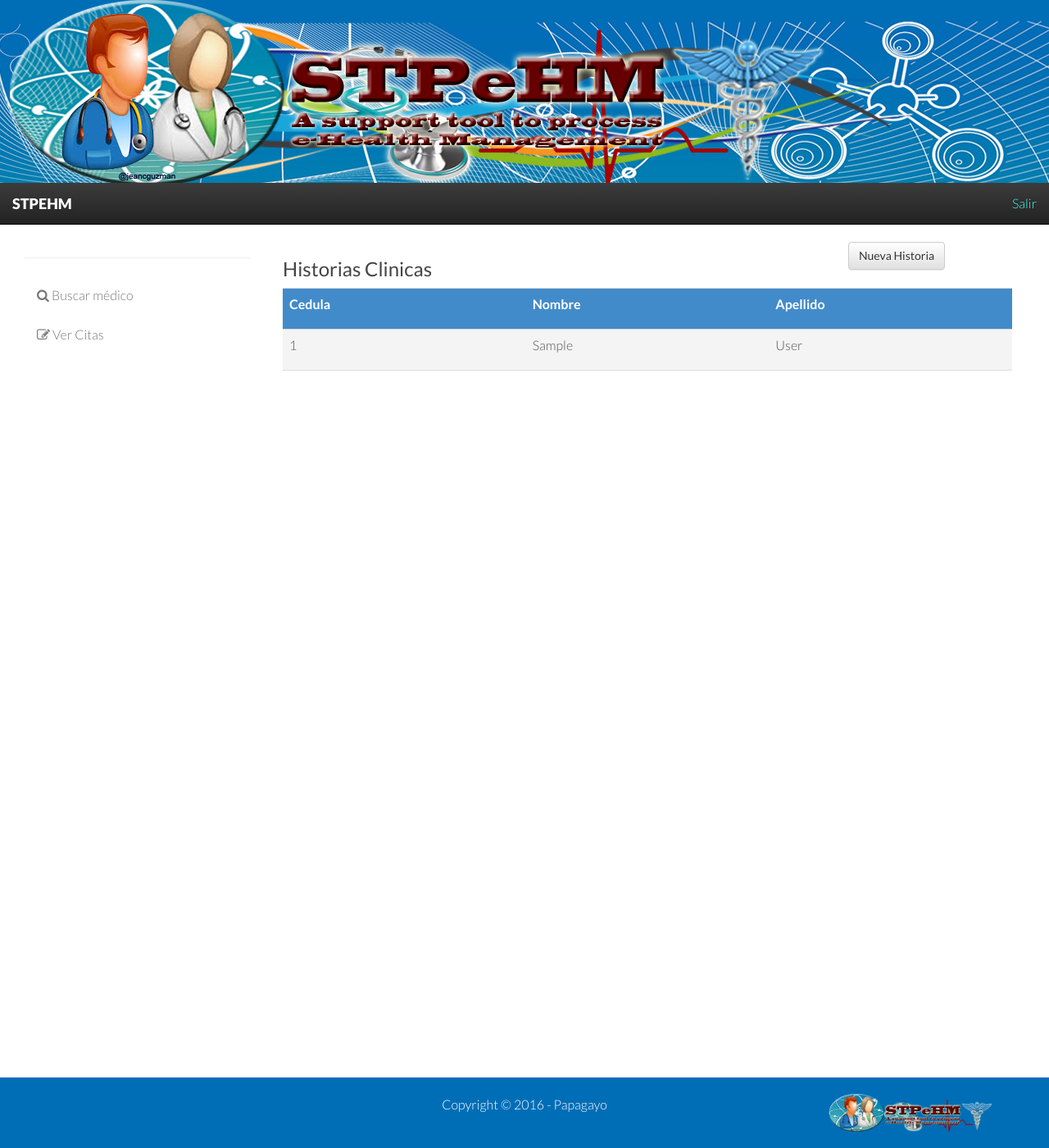
After one commit to USBeHealthProject/historiasClinicas, a Django app: page /historias/ in a window 1280 px wide. The commit adds this page. Shown: the whole page at 82% size. Run offline with Django 3.2, Linux system fonts and the light colour scheme; a user stored in the database is signed in; tables that the repository leaves empty hold one stand-in row (values such as "Sample post"); some libraries are stand-ins or nearby versions.

Commit message:
Listar historias del medico y crear nuevas historias

```diff
--- a/eHealth/templates/base.html
+++ b/eHealth/templates/base.html
@@ -86,7 +86,7 @@
                   <li><a href=""><i class="fa fa-envelope"></i>  Inbox</a></li>
                   <li><a href=""><i class="fa fa-user"></i>  Ver Perfil</a></li>
                   <li><a href=""><i class="fa fa-calendar"></i>  Ver Consultas</a></li>
-                  <li><a href=""><i class="fa fa-folder-open"></i>  Historias Clínicas</a></li>
+                  <li><a href="{% url 'historias_clinicas' %}"><i class="fa fa-folder-open"></i>  Historias Clínicas</a></li>
                   <li><a href=""><i class="fa fa-share"></i>  Referir paciente</a></li>
                   <li><a href=""><i class="fa fa-search "></i>  Buscar paciente</a></li>
                 {% endif %}
--- /dev/null
+++ b/eHealth/templates/medico/historias_clinicas.html
@@ -0,0 +1,29 @@
+{% extends "base.html" %}
+{% block content %}
+
+<div id="cuerpoHeredado">
+   <div class="row">
+      <div class="col-md-9">
+         <h3>Historias Clinicas</h3>
+      </div>
+      <div class="col-md-3">
+         <a class="btn btn-default" href="{% url 'crear_historias_clinicas' %}">Nueva Historia</a>
+      </div>
+   </div>
+   <table class="table">
+      <tr>
+         <th>Cedula</th>
+         <th>Nombre</th>
+         <th>Apellido</th>
+      </tr>
+      {% for historia in historias %}
+         <tr>
+            <td>{{historia.paciente.cedula}}</td>
+            <td>{{historia.paciente.first_name}}</td>
+            <td>{{historia.paciente.last_name}}</td>
+         </tr>
+      {% endfor %}
+   </table>
+</div>
+
+{% endblock %}
--- a/eHealth/urls.py
+++ b/eHealth/urls.py
@@ -19,4 +19,5 @@ from django.contrib import admin
 urlpatterns = [
     url(r'^admin/', include(admin.site.urls)),
     url(r'^', include('administrador.urls')),
+    url(r'^', include('medico.urls')),
 ]
--- a/medico/urls.py
+++ b/medico/urls.py
@@ -15,7 +15,10 @@ Including another URLconf
 """
 from django.conf.urls import include, url
 from django.contrib import admin
+from medico import views
 
 urlpatterns = [
     url(r'^admin/', include(admin.site.urls)),
+    url(r'^historias/$', views.HistoriasClinicas.as_view(), name='historias_clinicas'),
+    url(r'^historias/new/$', views.HistoriasClinicasCrear.as_view(), name='crear_historias_clinicas')
 ]
--- /dev/null
+++ b/medico/views.py
@@ -0,0 +1,38 @@
+#!/usr/bin/env python
+# -*- coding: utf-8 -*-
+from django.shortcuts import render_to_response
+from django.core.urlresolvers import reverse_lazy
+from django.http import HttpResponseRedirect
+from django.template import RequestContext
+from django.shortcuts import render
+from django.contrib.auth import *
+from django.views.generic import *
+from medico.forms import *
+
+class HistoriasClinicas(ListView):
+   template_name = 'medico/historias_clinicas.html'
+   context_object_name = 'historias'
+
+   def get_queryset(self):
+      return Historiadetriaje.objects.filter(medico_triaje__usuario__user=self.request.user)
+
+
+class HistoriasClinicasCrear(View):
+   template_name = 'medico/crear_historia.html'
+
+   def get(self, request, *args, **kwargs):
+      form = HistoriaClinicaForm(initial={'medico_triaje' : Medico.objects.get(usuario__user=request.user)})
+      return render(request, self.template_name, {'form': form})
+
+   def post(self, request, *args, **kwargs):
+      """
+      Handles POST requests, instantiating a form instance with the passed
+      POST variables and then checked for validity.
+      """
+      form = HistoriaClinicaForm(request.POST)
+      if form.is_valid():
+         form.save()
+         return HttpResponseRedirect(reverse_lazy('historias_clinicas'))
+      else:
+         return render_to_response('crear_historia.html', {'form': form},
+            context_instance=RequestContext(request))
```
Also changed, not shown: eHealth/templates/medico/crear_historia.html (added, +12 -0 lines), medico/forms.py (added, +26 -0 lines).
